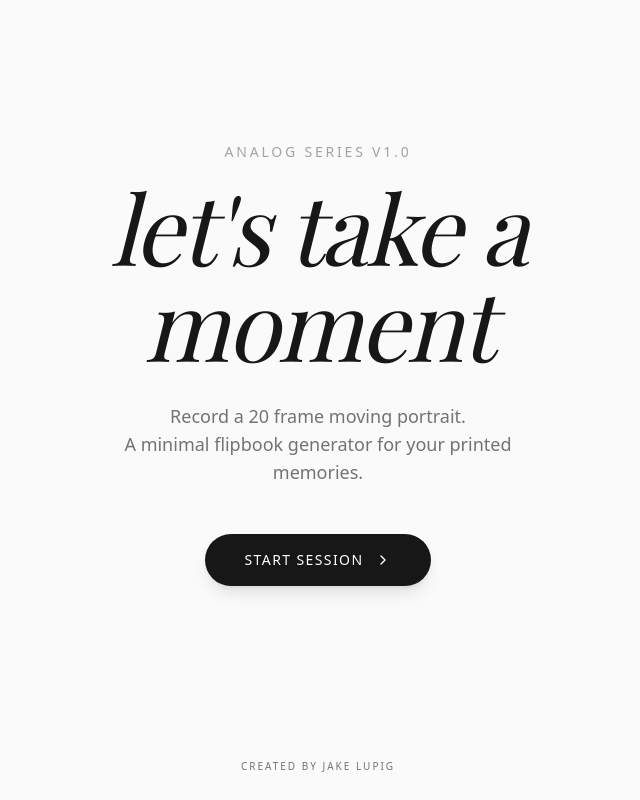
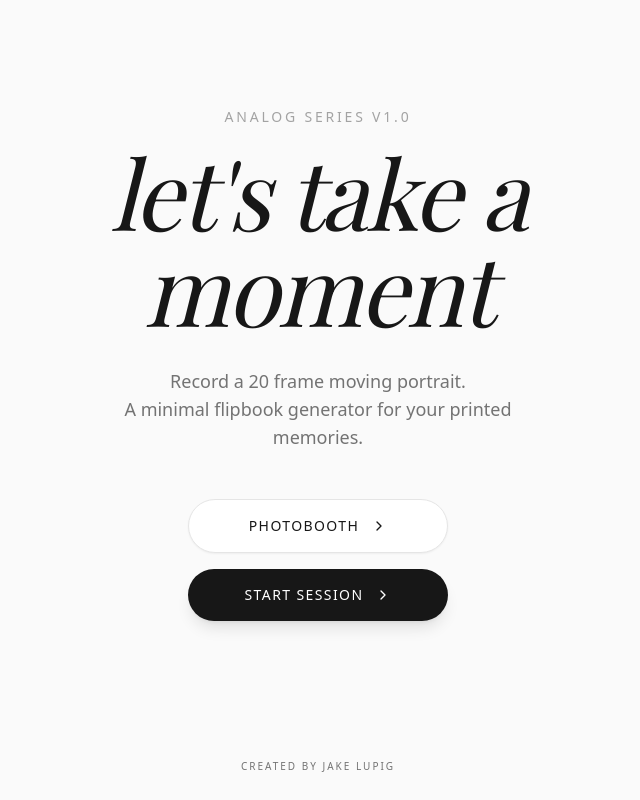
Before and after one commit to jakelupig28/let-s-take-a-moment, a React (Vite) app: page / in a window 1280 px wide. Shown: the whole page, without its empty margins (322-962 px from the left). Built offline with nearby package versions, Linux system fonts and the light colour scheme; a web font is replaced by a local one.

Commit message:
add photobooth

```diff
--- a/App.tsx
+++ b/App.tsx
@@ -1,5 +1,5 @@
 import React, { useState } from 'react';
-import { AppStep, FlipbookData, FrameStyle } from './types';
+import { AppStep, FlipbookData, FrameStyle, AppMode } from './types';
 import { FRAME_STYLES, TOTAL_FRAMES } from './constants';
 import { CameraBooth } from './components/CameraBooth';
 import { FrameSelector } from './components/FrameSelector';
@@ -11,6 +11,7 @@ import { initAudio, playClick } from './utils/sound';
 
 const App: React.FC = () => {
   const [step, setStep] = useState<AppStep>(AppStep.LANDING);
+  const [mode, setMode] = useState<AppMode>('FLIPBOOK');
   const [selectedFrame, setSelectedFrame] = useState<FrameStyle>(FRAME_STYLES[0]);
   const [flipbookData, setFlipbookData] = useState<FlipbookData>({
     frames: [],
@@ -18,9 +19,10 @@ const App: React.FC = () => {
     timestamp: Date.now()
   });
 
-  const handleStart = () => {
+  const handleStart = (selectedMode: AppMode) => {
     initAudio(); // Resume AudioContext if needed
     playClick();
+    setMode(selectedMode);
     setStep(AppStep.SETUP);
   };
 
@@ -131,12 +133,22 @@ const App: React.FC = () => {
                 Record a {TOTAL_FRAMES} frame moving portrait. <br/>
                 A minimal flipbook generator for your printed memories.
               </p>
-              <button
-                onClick={handleStart}
-                className="group flex items-center gap-3 px-10 py-4 bg-neutral-900 text-white text-sm font-medium uppercase tracking-widest hover:bg-neutral-800 transition-all shadow-lg hover:shadow-xl hover:-translate-y-0.5 rounded-full"
-              >
-                Start Session <ChevronRight className="w-4 h-4 group-hover:translate-x-1 transition-transform" />
-              </button>
+
+              <div className="flex flex-col gap-4 items-center">
+                <button
+                  onClick={() => handleStart('PHOTOBOOTH')}
+                  className="group flex items-center justify-center gap-3 px-10 py-4 bg-white text-neutral-900 border border-neutral-200 text-sm font-medium uppercase tracking-widest hover:bg-neutral-50 hover:border-neutral-900 transition-all shadow-sm hover:shadow-md hover:-translate-y-0.5 rounded-full min-w-[260px]"
+                >
+                  Photobooth <ChevronRight className="w-4 h-4 group-hover:translate-x-1 transition-transform" />
+                </button>
+
+                <button
+                  onClick={() => handleStart('FLIPBOOK')}
+                  className="group flex items-center justify-center gap-3 px-10 py-4 bg-neutral-900 text-white text-sm font-medium uppercase tracking-widest hover:bg-neutral-800 transition-all shadow-lg hover:shadow-xl hover:-translate-y-0.5 rounded-full min-w-[260px]"
+                >
+                  Start Session <ChevronRight className="w-4 h-4 group-hover:translate-x-1 transition-transform" />
+                </button>
+              </div>
             </motion.div>
           )}
 
@@ -168,6 +180,7 @@ const App: React.FC = () => {
               <CameraBooth
                 onCaptureComplete={handleCaptureComplete}
                 selectedFrame={selectedFrame}
+                mode={mode}
               />
             </motion.div>
           )}
@@ -181,7 +194,7 @@ const App: React.FC = () => {
               exit="exit"
               className="w-full flex flex-col items-center gap-12"
             >
-              <FlipbookPreview data={flipbookData} frameStyle={selectedFrame} />
+              <FlipbookPreview data={flipbookData} frameStyle={selectedFrame} mode={mode} />
 
               <div className="flex flex-col sm:flex-row gap-6 items-center">
                 <button
@@ -215,7 +228,7 @@ const App: React.FC = () => {
                   <p className="text-neutral-400 text-sm mt-1">Ready for print on A4.</p>
                 </div>
               </div>
-              <PrintLayout data={flipbookData} frameStyle={selectedFrame} />
+              <PrintLayout data={flipbookData} frameStyle={selectedFrame} mode={mode} />
             </motion.div>
           )}
         </AnimatePresence>
--- a/components/CameraBooth.tsx
+++ b/components/CameraBooth.tsx
@@ -1,15 +1,16 @@
 import React, { useRef, useState, useEffect, useCallback } from 'react';
 import { TOTAL_FRAMES, RECORDING_DURATION_MS, COUNTDOWN_SECONDS } from '../constants';
-import { FrameStyle } from '../types';
+import { FrameStyle, AppMode } from '../types';
 import { playTick, playShutter } from '../utils/sound';
 import { Loader2 } from 'lucide-react';
 
 interface CameraBoothProps {
   onCaptureComplete: (frames: string[]) => void;
   selectedFrame: FrameStyle;
+  mode: AppMode;
 }
 
-export const CameraBooth: React.FC<CameraBoothProps> = ({ onCaptureComplete, selectedFrame }) => {
+export const CameraBooth: React.FC<CameraBoothProps> = ({ onCaptureComplete, selectedFrame, mode }) => {
   const videoRef = useRef<HTMLVideoElement>(null);
   const canvasRef = useRef<HTMLCanvasElement>(null);
 
@@ -141,17 +142,22 @@ export const CameraBooth: React.FC<CameraBoothProps> = ({ onCaptureComplete, sel
 
     const processedFrames: string[] = [];
 
+    const mimeType = mode === 'PHOTOBOOTH' ? 'image/png' : 'image/jpeg';
+    const quality = mode === 'PHOTOBOOTH' ? 1.0 : 0.9;
+
     // Process iteratively to avoid blocking main thread too long if we used a tight loop
     // But for 20 frames, a simple loop is usually acceptable.
     for (const frameData of rawFrames) {
         ctx.putImageData(frameData, 0, 0);
-        processedFrames.push(tempCanvas.toDataURL('image/jpeg', 0.9));
+        processedFrames.push(tempCanvas.toDataURL(mimeType, quality));
     }
 
-    // Add final frame (Solid color end card)
-    ctx.fillStyle = selectedFrame.borderColor;
-    ctx.fillRect(0, 0, width, height);
-    processedFrames.push(tempCanvas.toDataURL('image/jpeg', 0.9));
+    // Add final frame (Solid color end card) only for Flipbook
+    if (mode === 'FLIPBOOK') {
+      ctx.fillStyle = selectedFrame.borderColor;
+      ctx.fillRect(0, 0, width, height);
+      processedFrames.push(tempCanvas.toDataURL('image/jpeg', 0.9));
+    }
 
     return processedFrames;
   };
@@ -173,6 +179,29 @@ export const CameraBooth: React.FC<CameraBoothProps> = ({ onCaptureComplete, sel
     const height = 540;
     canvas.width = width;
     canvas.height = height;
+
+    if (mode === 'PHOTOBOOTH') {
+      if (videoRef.current && ctx) {
+        // Render Frame
+        drawComposition(videoRef.current, ctx, width, height);
+
+        // Capture raw pixel data
+        const frameData = ctx.getImageData(0, 0, width, height);
+        rawFramesRef.current.push(frameData);
+
+        setIsRecording(false);
+        setIsProcessing(true);
+        playShutter();
+
+        // Process frames asynchronously
+        setTimeout(async () => {
+            const finalFrames = await processFrames(rawFramesRef.current, width, height);
+            setIsProcessing(false);
+            onCaptureComplete(finalFrames);
+        }, 100);
+      }
+      return;
+    }
 
     const intervalTime = RECORDING_DURATION_MS / TOTAL_FRAMES;
     let frameCount = 0;
--- a/components/FlipbookPreview.tsx
+++ b/components/FlipbookPreview.tsx
@@ -1,21 +1,24 @@
 import React, { useEffect, useState } from 'react';
-import { FlipbookData, FrameStyle } from '../types';
+import { FlipbookData, FrameStyle, AppMode } from '../types';
 import { TOTAL_FRAMES } from '../constants';
 
 interface FlipbookPreviewProps {
   data: FlipbookData;
   frameStyle: FrameStyle;
+  mode: AppMode;
 }
 
-export const FlipbookPreview: React.FC<FlipbookPreviewProps> = ({ data, frameStyle }) => {
+export const FlipbookPreview: React.FC<FlipbookPreviewProps> = ({ data, frameStyle, mode }) => {
   const [currentIndex, setCurrentIndex] = useState(0);
 
   useEffect(() => {
+    if (mode === 'PHOTOBOOTH' || data.frames.length <= 1) return;
+
     const interval = setInterval(() => {
       setCurrentIndex((prev) => (prev + 1) % data.frames.length);
     }, 150);
     return () => clearInterval(interval);
-  }, [data.frames.length]);
+  }, [data.frames.length, mode]);
 
   const currentImage = data.frames[currentIndex];
 
@@ -25,12 +28,11 @@ export const FlipbookPreview: React.FC<FlipbookPreviewProps> = ({ data, frameSty
   return (
     <div className="flex flex-col items-center">
       <div
-        className="relative bg-white overflow-hidden shadow-lg"
+        className="relative bg-white overflow-hidden shadow-lg transition-transform hover:scale-[1.02] duration-300"
         style={{
-          width: '320px',
-          height: '180px', // 16:9 Aspect Ratio (320 / 1.777)
+          width: mode === 'PHOTOBOOTH' ? '480px' : '320px',
+          height: mode === 'PHOTOBOOTH' ? '270px' : '180px', // 16:9 Aspect Ratio
           borderRadius: `${frameStyle.borderRadius}px`
-          // Note: Border color is now part of the image itself, so we don't add a border here.
         }}
       >
         <img
@@ -40,9 +42,11 @@ export const FlipbookPreview: React.FC<FlipbookPreviewProps> = ({ data, frameSty
         />
 
         {/* Frame Counter - Moved to upper right */}
-        <div className="absolute top-4 right-4 text-[10px] font-medium tracking-widest text-neutral-900 bg-white px-3 py-1.5 shadow-sm z-10">
-          {displayCurrent} — {TOTAL_FRAMES}
-        </div>
+        {mode === 'FLIPBOOK' && (
+          <div className="absolute top-4 right-4 text-[10px] font-medium tracking-widest text-neutral-900 bg-white px-3 py-1.5 shadow-sm z-10">
+            {displayCurrent} — {TOTAL_FRAMES}
+          </div>
+        )}
       </div>
     </div>
   );
--- a/components/PrintLayout.tsx
+++ b/components/PrintLayout.tsx
@@ -1,14 +1,15 @@
 import React, { useRef } from 'react';
-import { FlipbookData, FrameStyle } from '../types';
+import { FlipbookData, FrameStyle, AppMode } from '../types';
 import { Printer, Download } from 'lucide-react';
 import html2canvas from 'html2canvas';
 
 interface PrintLayoutProps {
   data: FlipbookData;
   frameStyle: FrameStyle;
+  mode: AppMode;
 }
 
-export const PrintLayout: React.FC<PrintLayoutProps> = ({ data, frameStyle }) => {
+export const PrintLayout: React.FC<PrintLayoutProps> = ({ data, frameStyle, mode }) => {
   const printRef = useRef<HTMLDivElement>(null);
 
   // Helper to determine text contrast color
@@ -28,6 +29,14 @@ export const PrintLayout: React.FC<PrintLayoutProps> = ({ data, frameStyle }) =>
   const gridItems = ['COVER_TOKEN', ...frames];
 
   const handleDownload = async () => {
+    if (mode === 'PHOTOBOOTH' && data.frames[0]) {
+      const link = document.createElement('a');
+      link.download = `photobooth-${Date.now()}.png`;
+      link.href = data.frames[0];
+      link.click();
+      return;
+    }
+
     if (!printRef.current) return;
     const canvas = await html2canvas(printRef.current, {
       scale: 2,
@@ -72,11 +81,27 @@ export const PrintLayout: React.FC<PrintLayoutProps> = ({ data, frameStyle }) =>
           onClick={handleDownload}
           className="flex items-center gap-2 px-8 py-3 bg-neutral-900 text-white text-sm uppercase tracking-widest hover:bg-neutral-800 transition-all"
         >
-          <Download className="w-4 h-4" /> Download Sheet
+          <Download className="w-4 h-4" /> {mode === 'PHOTOBOOTH' ? 'Download Photo' : 'Download Sheet'}
         </button>
       </div>
 
       <div className="overflow-auto w-full flex justify-center bg-neutral-100 p-8 border border-neutral-200 print:p-0 print:border-none print:bg-white print:overflow-visible">
+        {mode === 'PHOTOBOOTH' ? (
+           <div
+             ref={printRef}
+             className="bg-white p-12 flex flex-col items-center justify-center shadow-xl print:shadow-none print:w-full print:h-full print:p-0"
+             style={{
+               width: '794px',
+               minHeight: '1123px', // Standard A4 height
+             }}
+           >
+              {data.frames[0] && (
+                <div className="relative w-full max-w-[90%] shadow-lg print:shadow-none bg-white p-4">
+                     <img src={data.frames[0]} alt="Print" className="w-full h-auto" />
+                </div>
+              )}
+           </div>
+        ) : (
         <div
           ref={printRef}
           className="bg-white p-6 grid grid-cols-3 gap-0 shadow-xl print:shadow-none print:w-full print:h-full print:p-6"
@@ -176,6 +201,7 @@ export const PrintLayout: React.FC<PrintLayoutProps> = ({ data, frameStyle }) =>
              <div key={`empty-${i}`} className="border-r border-b border-dashed border-neutral-100 aspect-video"></div>
           ))}
         </div>
+        )}
       </div>
     </div>
   );
--- a/types.ts
+++ b/types.ts
@@ -5,6 +5,8 @@ export enum AppStep {
   PREVIEW = 'PREVIEW',
   PRINT = 'PRINT'
 }
+
+export type AppMode = 'FLIPBOOK' | 'PHOTOBOOTH';
 
 export interface FrameStyle {
   id: string;
```
Also changed, not shown: 1 other file (tests, documents, lock files or other folders).
